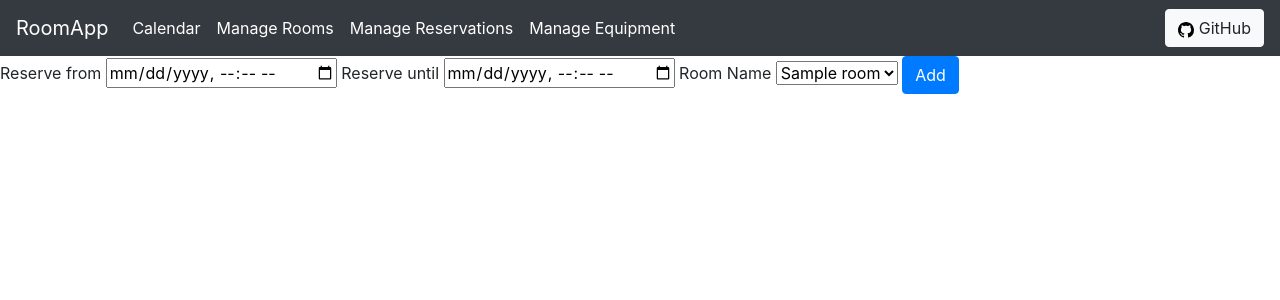
After one commit to stachowb/django-workshop, a Django app: page /reservations/add/ in a window 1280 px wide. The commit adds this page. Shown: the top 300 px of the page. Run offline with Django 3.2, Linux system fonts and the light colour scheme; tables that the repository leaves empty hold one stand-in row (values such as "Sample post"); some libraries are stand-ins or nearby versions.

Commit message:
added reservations

```diff
--- a/booking/booking/urls.py
+++ b/booking/booking/urls.py
@@ -1,7 +1,7 @@
 
 from django.contrib import admin
 from django.urls import path
-from workshop.views import Home, ListRoom, DeleteRoom, EditRoom, ViewRoom, ManageReservations
+from workshop.views import Home, ListRoom, RoomAdd, DeleteRoom, EditRoom, ViewRoom, ListReservation, AddReservation
 from django.views.decorators.csrf import csrf_exempt
 
 
@@ -9,11 +9,12 @@ urlpatterns = [
     path('admin/', admin.site.urls),
     path('', Home.as_view(), name="home"),
     path('rooms/', ListRoom.as_view(), name="room_list"),
-    # path('rooms/add', FrontPage.as_view, name="room_add"),
+    path('rooms/add/', RoomAdd.as_view(), name="room_add"),
     path('rooms/delete/<int:room_id>/', DeleteRoom.as_view(), name='room_delete'),
     path('rooms/edit/<int:room_id>/', EditRoom.as_view(), name='room_edit'),
     path('rooms/view/<int:room_id>/', ViewRoom.as_view(), name='room_view'),
-    path('reservations/', ManageReservations.as_view(), name="reservations")
+    path('reservations/', ListReservation.as_view(), name="reservations_list"),
+    path('reservations/add/', AddReservation.as_view(), name="reservations_add")
 
 
 ]
--- a/booking/workshop/models.py
+++ b/booking/workshop/models.py
@@ -1,13 +1,20 @@
-from django.db import models
 from django.db import models
 
 
 class Room(models.Model):
     name = models.CharField(max_length=64)
+    capacity = models.IntegerField(default=0)
     available = models.BooleanField(default=True)
+    projector = models.BooleanField(default=False)
 
 
 class Reservations(models.Model):
     reserved_from = models.DateTimeField()
     reserved_until = models.DateTimeField()
     room = models.ForeignKey(Room, on_delete=models.CASCADE, default=None)
+
+
+class Equipment(models.Model):
+    name=models.CharField(max_length=64)
+    available = models.BooleanField(default=True)
+    room = models.ManyToManyField(Room)
--- a/booking/workshop/templates/base.html
+++ b/booking/workshop/templates/base.html
@@ -14,7 +14,7 @@
         <div class="collapse navbar-collapse" id="navbarSupportedContent">
             <ul class="navbar-nav mr-auto">
                 <li class="nav-item active">
-                    <a class="nav-link" href="calendar">Calendar</a>
+                    <a class="nav-link" href="/calendar">Calendar</a>
                 </li>
                 <li class="nav-item active">
                     <a class="nav-link" href="/rooms">Manage Rooms</a>
@@ -23,11 +23,11 @@
                     <a class="nav-link" href="/reservations">Manage Reservations</a>
                 </li>
                 <li class="nav-item active">
-                    <a class="nav-link" href="/add-items">Manage Equipment</a>
+                    <a class="nav-link" href="/equipment">Manage Equipment</a>
                 </li>
             </ul>
             <a class="btn btn-light" href="https://github.com/stachowb/django-workshop" align="right" target="_blank">
-                <img src="../static/github.svg" alt="Repository">
+                <img src="/static/github.svg" alt="Repository">
                 GitHub
             </a>
         </div>
--- /dev/null
+++ b/booking/workshop/templates/reservation_add.html
@@ -0,0 +1,21 @@
+{%  extends "base.html" %}
+
+{% block title %}Reservations - Add Reservation{% endblock %}
+
+{% block content %}
+<form method="POST">{% csrf_token %}
+    <label for="from">Reserve from</label>
+        <input id=from type="datetime-local" name="from">
+    <label for="until">Reserve until</label>
+        <input id="until" type="datetime-local" name="until">
+    <label for="room">Room Name</label>
+        <select name="room" id="room">
+            {% for room in rooms %}
+            <option value="{{ room.0 }}">{{ room.1 }}</option>
+            {% endfor %}
+        </select>
+
+    <input class="btn btn-primary" type="submit" value="Add">
+</form>
+
+{% endblock %}
--- a/booking/workshop/templates/reservations.html
+++ b/booking/workshop/templates/reservation_list.html
@@ -2,6 +2,7 @@
 {% block title %}RoomApp - Reservations{% endblock %}
 
 {% block content %}
+<a class="btn btn-success" href="add/" role="button">Add Reservation</a>
 <table class="table">
     <thead>
     <tr>
@@ -13,7 +14,7 @@
     </tr>
     </thead>
     <tbody>
-    {% for res in resevs %}
+    {% for r in reservs %}
     <tr>
         <th scope="row">{{ r.0 }}</th>
         <td>{{ r.1 }}</td>
--- a/booking/workshop/templates/room_view.html
+++ b/booking/workshop/templates/room_view.html
@@ -17,10 +17,10 @@
     <td>{{ room.available }}</td>
     <td>
       <form action="rooms/edit/{{ room.id }}/" method="GET">
-          <input type="image" name="id" value="{{ room.0 }}" src="../static/edit.svg" alt="edit">
+          <input type="image" name="id" value="{{ room.0 }}" src="/static/edit.svg" alt="edit">
       </form>
       <form action="rooms/delete/{{ room.id }}/" method="GET">
-          <input type="image" name="id" value="{{ room.0 }}" src="../static/delete.svg" alt="delete">
+          <input type="image" name="id" value="{{ room.0 }}" src="/static/delete.svg" alt="delete">
       </form>
     </td>
   </tr>
--- a/booking/workshop/views.py
+++ b/booking/workshop/views.py
@@ -5,21 +5,37 @@ from django.views.generic.edit import DeleteView
 from workshop.models import Room, Reservations
 from django.contrib import messages
 
+
 class Home(View):
     def get(self, request):
         return render(request, "base.html")
+
 
 class ListRoom(View):
     def get(self, request):
         rooms = Room.objects.all()
         ctx = {'rooms': []}
         for room in rooms:
-            ctx['rooms'].append([room.id, room.name, room.available])
+            ctx['rooms'].append([room.id, room.name, room.capacity, room.projector])
         return render(request, "room_list.html", ctx)
 
+
+class RoomAdd(View):
+    def get(self, request):
+        return render(request, "room_add.html")
+
     def post(self, request):
-        pass
-
+        room = Room.objects.create()
+        if name := request.POST.get('name'):
+            room.name = name
+        if capacity := request.POST.get('cap'):
+            room.capacity = int(capacity)
+        if request.POST.get('proj'):
+            room.projector = True
+        if capacity and name:
+            room.save()
+            return redirect("room_list")
+        return redirect("room_add")
 
 
 class DeleteRoom(View):
@@ -31,9 +47,7 @@ class DeleteRoom(View):
         if request.POST.get('confirm'):
             room = Room.objects.get(id=room_id)
             room.delete()
-            return redirect("home")
-        if request.POST.get("deny"):
-            return redirect("home")
+        return redirect("room_list")
 
 
 class EditRoom(View):
@@ -58,13 +72,27 @@ class ViewRoom(View):
         return render(request, "room_view.html", {"room": room})
 
 
-class ManageReservations(View):
+class ListReservation(View):
     def get(self, request):
-        reservations= Reservations.objects.all()
-        ctx = {"resevs": []}
+        reservations = Reservations.objects.all()
+        ctx = {"reservs": []}
         for r in reservations:
-            ctx["resevs"].append([r.id, r.room.name, r.reserved_from, r.reserved_until])
-        return render(request, "reservations.html", ctx)
+            ctx["reservs"].append([r.id, r.room.name, r.reserved_from, r.reserved_until])
+        return render(request, "reservation_list.html", ctx)
+
+
+class AddReservation(View):
+    def get(self, request):
+        ctx = {'rooms': []}
+        rooms = Room.objects.filter(available=True)
+        for room in rooms:
+            ctx['rooms'].append([room.id, room.name])
+        return render(request, "reservation_add.html", ctx)
 
     def post(self, request):
-        pass
+        date_from = request.POST.get('from')
+        date_until = request.POST.get('until')
+        room_id = request.POST.get('room')
+        room = Room.objects.get(id=room_id)
+        res = Reservations.objects.create(reserved_from=date_from, reserved_until=date_until, room=room)
+        return redirect('reservations_list')
--- a/requirements.txt
+++ b/requirements.txt
@@ -1,7 +1,6 @@
 asgiref==3.3.4
 dj-database-url==0.5.0
 Django==3.2
-django-on-heroku==1.1.2
 gunicorn==20.1.0
 psycopg2-binary==2.8.6
 pytz==2021.1
```
Also changed, not shown: booking/workshop/templates/room_add.html (added, +16 -0 lines), booking/workshop/templates/room_list.html (+7 -4 lines).
